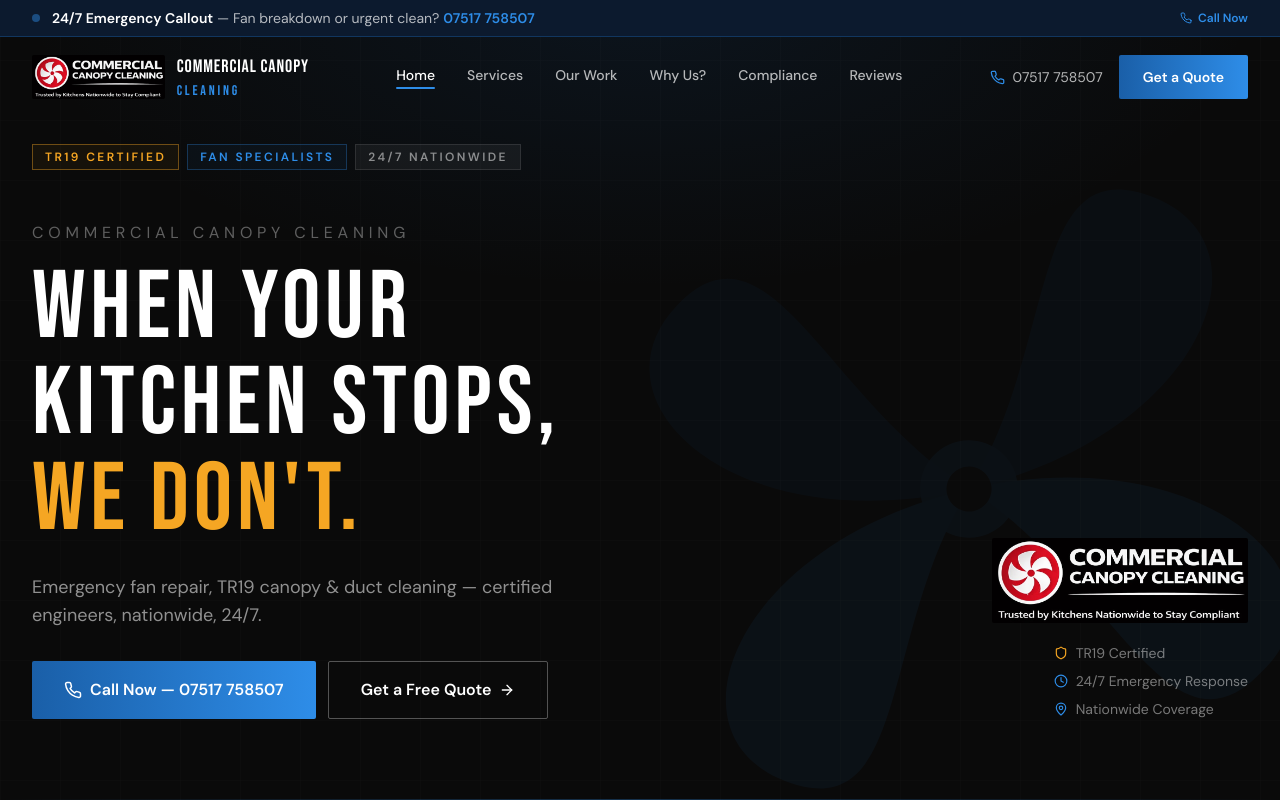
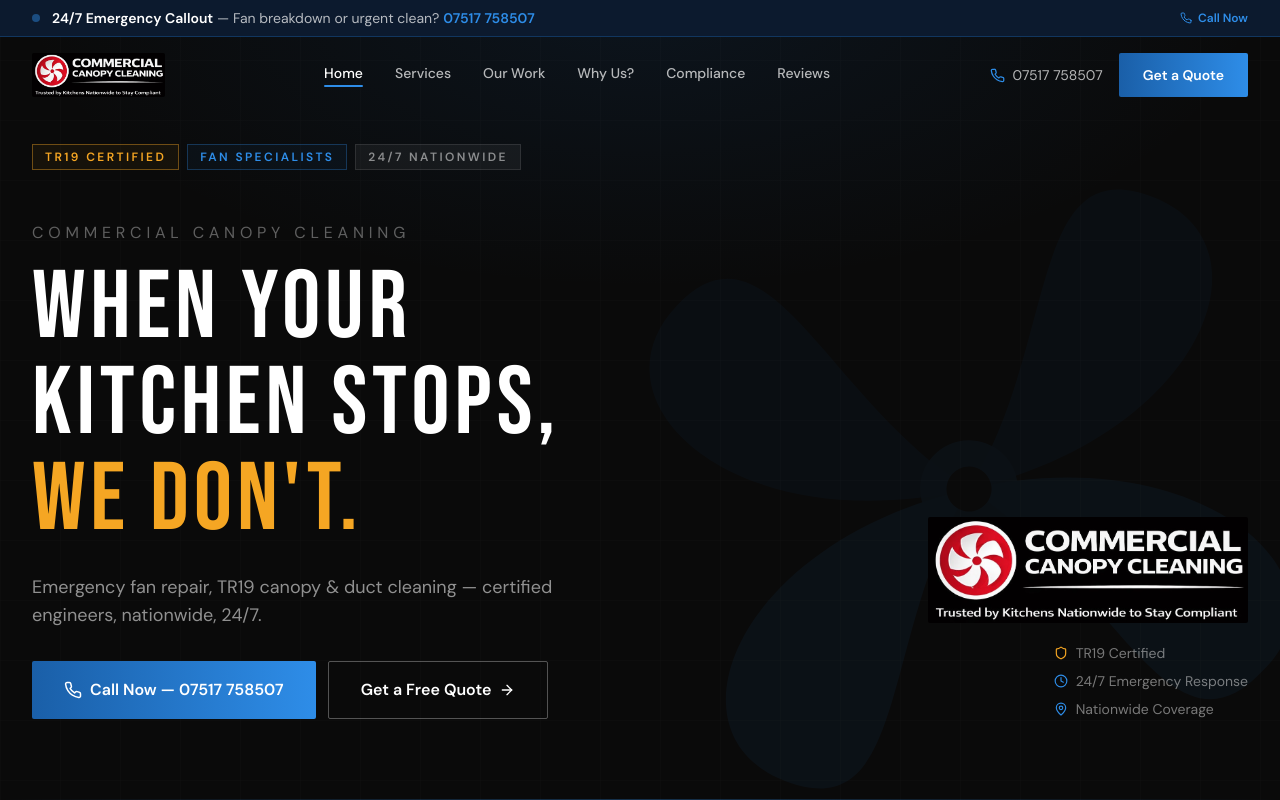
Before and after one commit to zaid5678/commercialcanopycleaning, a React (Vite) app: page / in a window 1280 px wide. Shown: the top 800 px of the page. Built offline with nearby package versions, Linux system fonts and the light colour scheme.

Commit message:
Increase home logo size, remove navbar text, update favicon to logo-favicon.png

```diff
--- a/index.html
+++ b/index.html
@@ -2,7 +2,7 @@
 <html lang="en">
   <head>
     <meta charset="UTF-8" />
-    <link rel="icon" type="image/jpeg" href="/logo-updated.jpeg" />
+    <link rel="icon" type="image/png" href="/logo-favicon.png" />
     <meta name="viewport" content="width=device-width, initial-scale=1.0, viewport-fit=cover" />
     <meta name="description" content="Commercial Canopy Cleaning — UK-wide canopy & duct cleaning to TR19 standards. Fan breakdown specialists, HVAC servicing, compliance certification. Call 07517758507." />
     <title>Commercial Canopy Cleaning | TR19 Certified | Nationwide</title>
--- a/src/components/Navbar.jsx
+++ b/src/components/Navbar.jsx
@@ -63,14 +63,6 @@
                 alt="Commercial Canopy Cleaning"
                 className="h-9 sm:h-11 w-auto object-contain rounded-sm"
               />
-              <div className="hidden xs:block">
-                <div className="font-heading text-base sm:text-lg text-white leading-none tracking-wider">
-                  Commercial Canopy
-                </div>
-                <div className="font-heading text-xs sm:text-sm text-brand-blue-bright leading-none tracking-widest">
-                  Cleaning
-                </div>
-              </div>
             </Link>
 
             {/* Desktop nav */}
--- a/src/pages/Home.jsx
+++ b/src/pages/Home.jsx
@@ -222,7 +222,7 @@
                 <img
                   src="/logo-updated.jpeg"
                   alt="Commercial Canopy Cleaning"
-                  className="w-36 sm:w-48 lg:w-64 h-auto object-contain rounded-sm"
+                  className="w-48 sm:w-64 lg:w-80 h-auto object-contain rounded-sm"
                 />
                 <div className="flex flex-col gap-2">
                   {[{ icon: Shield, label: 'TR19 Certified', colour: '#F5A623' }, { icon: Clock, label: '24/7 Emergency Response', colour: '#2E8DE8' }, { icon: MapPin, label: 'Nationwide Coverage', colour: '#2E8DE8' }].map(({ icon: Icon, label, colour }) => (
```
Also changed, not shown: logo.JPG (deleted), public/logo-favicon.png (added).
